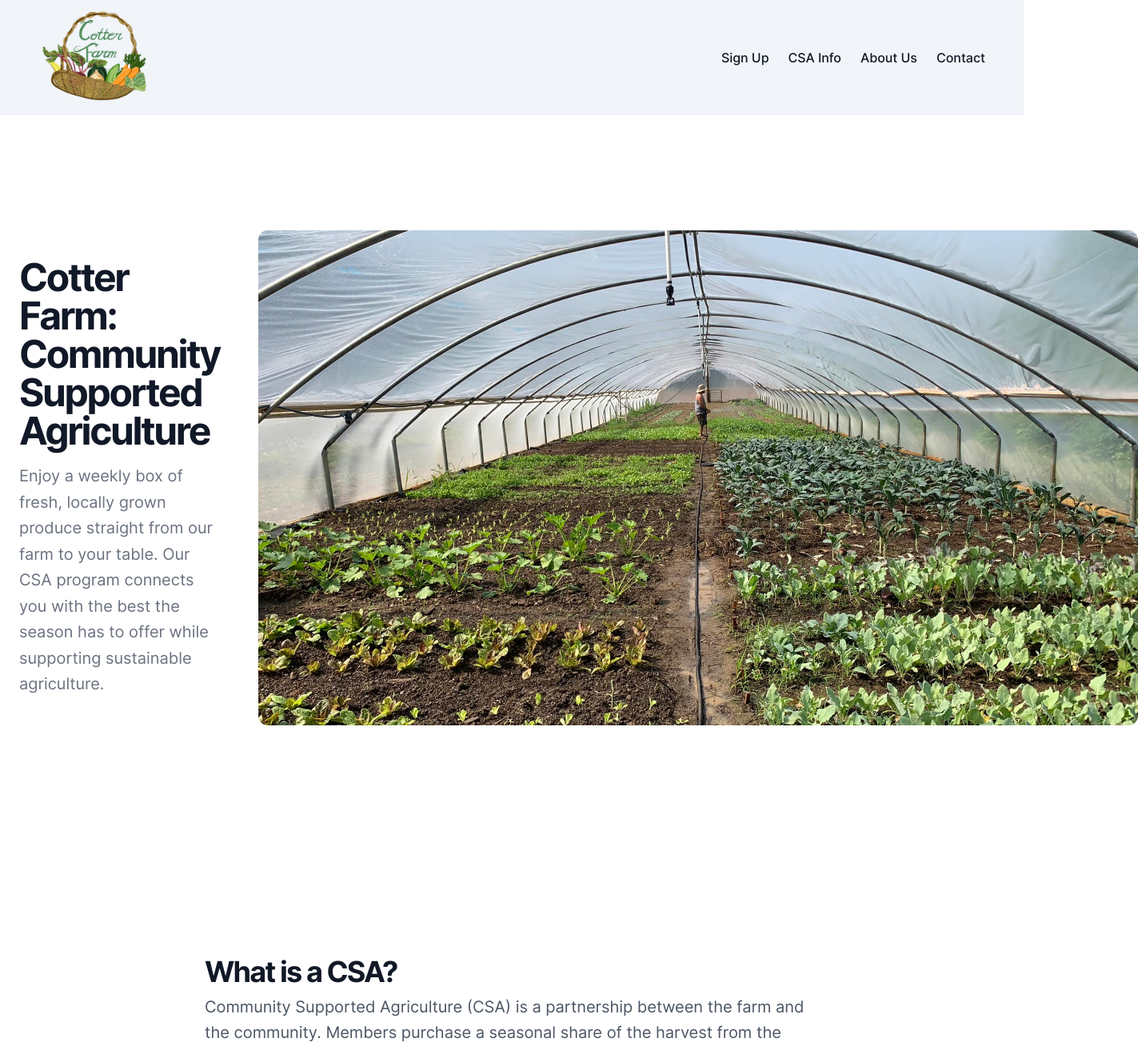
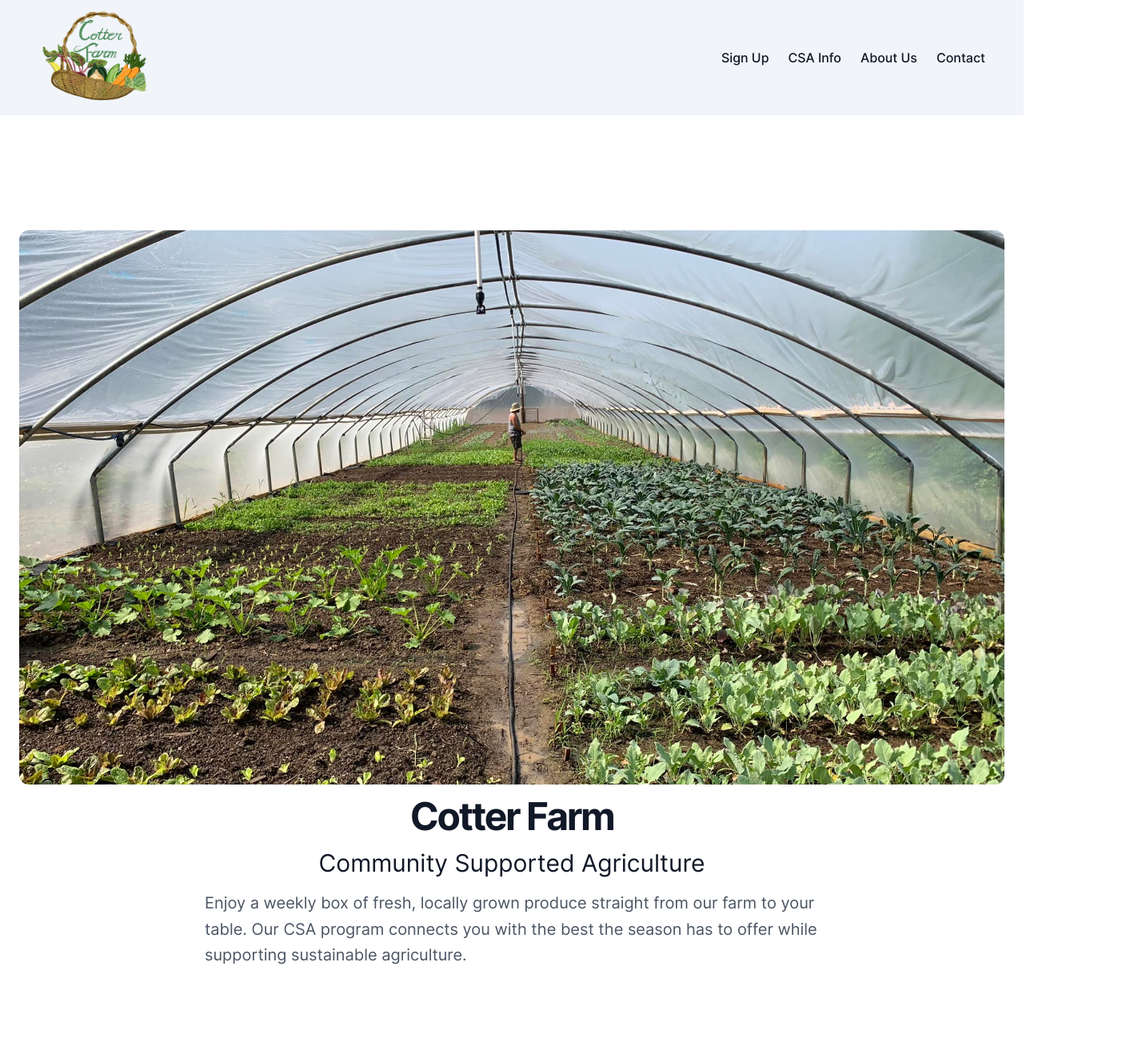
Before and after one commit to louieknolle/new-farm-site, a React (Vite) app: page / in a window 1280 px wide. Shown: the top 1313 px of the page at 80% size, 1423 px wide, since content can reach past the window. Built offline with nearby package versions, Linux system fonts and the light colour scheme.

Commit message:
form fixes and standardizes width of app

```diff
--- a/src/components/Banner.tsx
+++ b/src/components/Banner.tsx
@@ -4,26 +4,23 @@ import bannerImg from '../media/img/greenhouse_mic.jpeg'
 export default function Banner() {
 	return (
 		<section className='w-full py-36' id='top' role='banner'>
-			<div className='container px-4 md:px-6'>
-				<div className='grid items-center gap-6 lg:grid-cols-[1fr_800px] lg:gap-12 xl:grid-cols-[1fr_1100px]'>
-					<div className='space-y-4'>
-						<h1 className='text-3xl font-bold tracking-tighter sm:text-5xl'>
-							Cotter Farm: Community Supported Agriculture
-						</h1>
-						<p className='max-w-[700px] text-gray-500 md:text-xl/relaxed lg:text-base/relaxed xl:text-xl/relaxed dark:text-gray-400'>
-							Enjoy a weekly box of fresh, locally grown produce straight from
-							our farm to your table. Our CSA program connects you with the best
-							the season has to offer while supporting sustainable agriculture.
-						</p>
-					</div>
-					<img
-						alt='man and woman farmers harvesting crops'
-						className='mx-auto aspect-video w-auto overflow-hidden rounded-xl object-cover object-center sm:w-full'
-						height='300'
-						src={bannerImg}
-						width='600'
-					/>
-				</div>
+			<div className='container px-4 md:px-6 flex flex-col items-center gap-y-4'>
+				<img
+					alt='horizontal rows of crops in a greenhouse with a person in the background watering plants'
+					className='mx-auto aspect-video overflow-hidden rounded-xl object-cover object-center w-full'
+					height='300'
+					src={bannerImg}
+					width='600'
+				/>
+				<h1 className='text-4xl font-bold tracking-tighter sm:text-5xl'>
+					Cotter Farm
+				</h1>
+				<h3 className='text-3xl'>Community Supported Agriculture</h3>
+				<p className='mx-auto max-w-3xl text-gray-600 md:text-xl/relaxed lg:text-base/relaxed xl:text-xl/relaxed'>
+					Enjoy a weekly box of fresh, locally grown produce straight from
+					our farm to your table. Our CSA program connects you with the best
+					the season has to offer while supporting sustainable agriculture.
+				</p>
 			</div>
 		</section>
 	)
--- a/src/components/ContactForm.tsx
+++ b/src/components/ContactForm.tsx
@@ -1,4 +1,4 @@
-import { Button, TextField, TextareaAutosize } from '@mui/material'
+import { Button } from '@mui/material'
 // eslint-disable-next-line @typescript-eslint/explicit-function-return-type
 export default function Component() {
 	return (
@@ -9,7 +9,7 @@ export default function Component() {
 						<h2 className='text-3xl font-bold tracking-tighter sm:text-4xl'>
 							Contact Us or Sign Up!
 						</h2>
-						<p className='max-w-[600px] text-gray-500 md:text-xl/relaxed dark:text-gray-400'>
+						<p className='text-gray-600 md:text-xl/relaxed max-w-lg'>
 							Interested in joining as a CSA member? Want to learn more about
 							our farm? We would love to hear from you. Contact us using the
 							information below. Or call us directly at 513-707-8960.
@@ -18,36 +18,45 @@ export default function Component() {
 					<form
 						action='https://api.web3forms.com/submit'
 						method='POST'
-						className='grid gap-4'
+						className='flex flex-col gap-4 w-full justify-center items-center'
 					>
 						<input
 							type='hidden'
 							name='access_key'
 							value='c0398686-ae2e-4de4-9139-19a616061139'
 						/>
-						<TextField
-							placeholder='Name'
+						<label htmlFor='name' className='flex flex-col w-full'>
+							Name
+							<input
+								placeholder='Myst Rainwater'
 								type='text'
-							aria-label='name'
+								aria-label='name-input'
 								required
 								name='name'
 							/>
-						<TextField
-							placeholder='Email'
-							type='email'
-							aria-label='email'
+						</label>
+						<label htmlFor='email' className='flex flex-col w-full'>
+							Email
+							<input
+								placeholder='hello@email.com'
+								type='text'
+								aria-label='email-input'
 								required
 								name='email'
 							/>
-						<TextareaAutosize
-							className='min-h-[200px]'
-							placeholder='Message'
-							aria-label='message'
+						</label>
+						<label htmlFor='message' className='flex flex-col w-full'>
+							Message
+							<textarea
+								placeholder='Hello, I am interested in joining your CSA!'
+								aria-label='message-input'
+								required
 								name='message'
-							required
+								rows={4}
 							/>
+						</label>
 						<input type='checkbox' name='botcheck' className='hidden' />
-						<Button type='submit'>Submit</Button>
+						<Button variant='contained' sx={{width: '50%'}} type='submit'>Submit</Button>
 					</form>
 				</div>
 			</div>
--- a/src/components/CsaInfo.tsx
+++ b/src/components/CsaInfo.tsx
@@ -1,7 +1,7 @@
 import acornImg from '../media/img/acorn.webp'
+import kaleImg from '../media/img/kale.jpeg'
 import tomatoesImg from '../media/img/tomatoes.jpeg'
 import zuchinniImg from '../media/img/zucchini.jpg'
-import kaleImg from '../media/img/kale.jpeg'
 // eslint-disable-next-line @typescript-eslint/explicit-function-return-type
 export default function CSAInfo() {
 	return (
@@ -25,7 +25,7 @@ export default function CSAInfo() {
 					</div>
 				</div>
 			</section>
-			<section className='w-full bg-gray-200 py-12 md:py-24'>
+			<section className='w-full bg-gray-200 py-12 md:py-24 rounded-xl'>
 				<div className='container grid items-center gap-6 px-4 md:px-6'>
 					<div className='mx-auto max-w-3xl space-y-4'>
 						<div className='space-y-2'>
@@ -97,7 +97,7 @@ export default function CSAInfo() {
 					</div>
 				</div>
 			</section>
-			<section className='w-full bg-gray-200 py-12 md:py-24'>
+			<section className='w-full bg-gray-200 py-12 md:py-24 rounded-xl'>
 				<div className='container grid items-center gap-6 px-4 md:px-6'>
 					<div className='mx-auto max-w-3xl space-y-4'>
 						<div className='space-y-2'>
--- a/src/components/Footer.tsx
+++ b/src/components/Footer.tsx
@@ -8,7 +8,7 @@ export default function Footer() {
 			className='flex w-full shrink-0 flex-row items-center gap-2 border-t px-4 py-6 md:px-6'
 			role='contentinfo'
 		>
-			<p className='text-xs text-gray-500 dark:text-gray-400'>
+			<p className='text-xs text-gray-600'>
 				© 2024 Cotter Farm. All rights reserved.
 			</p>
 			<p>513-707-8960</p>
--- a/src/components/Header.tsx
+++ b/src/components/Header.tsx
@@ -3,7 +3,7 @@ import farmLogo from '../../public/farmLogo.png'
 // eslint-disable-next-line @typescript-eslint/explicit-function-return-type
 function Header() {
 	return (
-		<header className='sticky top-0 z-10 flex h-24 items-center bg-slate-100 px-8 md:h-36 lg:px-12'>
+		<header className='sticky top-0 z-10 flex h-24 items-center bg-slate-100 px-8 md:h-36 lg:px-12 w-full'>
 			<a className='' href='/#top'>
 				<img
 					alt='handdrawn basket with produce and the words "Cotter Farm" underneath it'
--- a/src/pages/Details.tsx
+++ b/src/pages/Details.tsx
@@ -68,7 +68,7 @@ export default function DetailsPage(): ReactElement {
 					>
 						{fruit.name}
 					</h1>
-					<h2 className='mt-3 text-xl text-gray-500 dark:text-gray-400'>
+					<h2 className='mt-3 text-xl text-gray-600 dark:text-gray-400'>
 						Vitamins per 100 g (3.5 oz)
 					</h2>
 					<table className='mt-8 text-lg'>
--- a/src/pages/Home.tsx
+++ b/src/pages/Home.tsx
@@ -1,16 +1,16 @@
 import AboutUs from 'components/AboutUs'
 import Banner from 'components/Banner'
+import ContactForm from 'components/ContactForm'
 import CSAInfo from 'components/CsaInfo'
-import ContactForm from 'components/ContactForm'
 import Footer from 'components/Footer'
 import Header from 'components/Header'
 
 // eslint-disable-next-line @typescript-eslint/explicit-function-return-type
 export default function Component() {
 	return (
-		<div className='flex min-h-[100dvh] flex-col justify-center scroll-smooth'>
+		<div className='flex min-h-[100dvh] flex-col justify-center items-center'>
 			<Header />
-			<main className='flex-1'>
+			<main className='flex-1 items-center flex flex-col justify-center'>
 				<Banner />
 				<CSAInfo />
 				<AboutUs />
```
Also changed, not shown: src/components/AboutUs.tsx (+12 -12 lines). Lines whose indentation alone changed are shown as unchanged.
